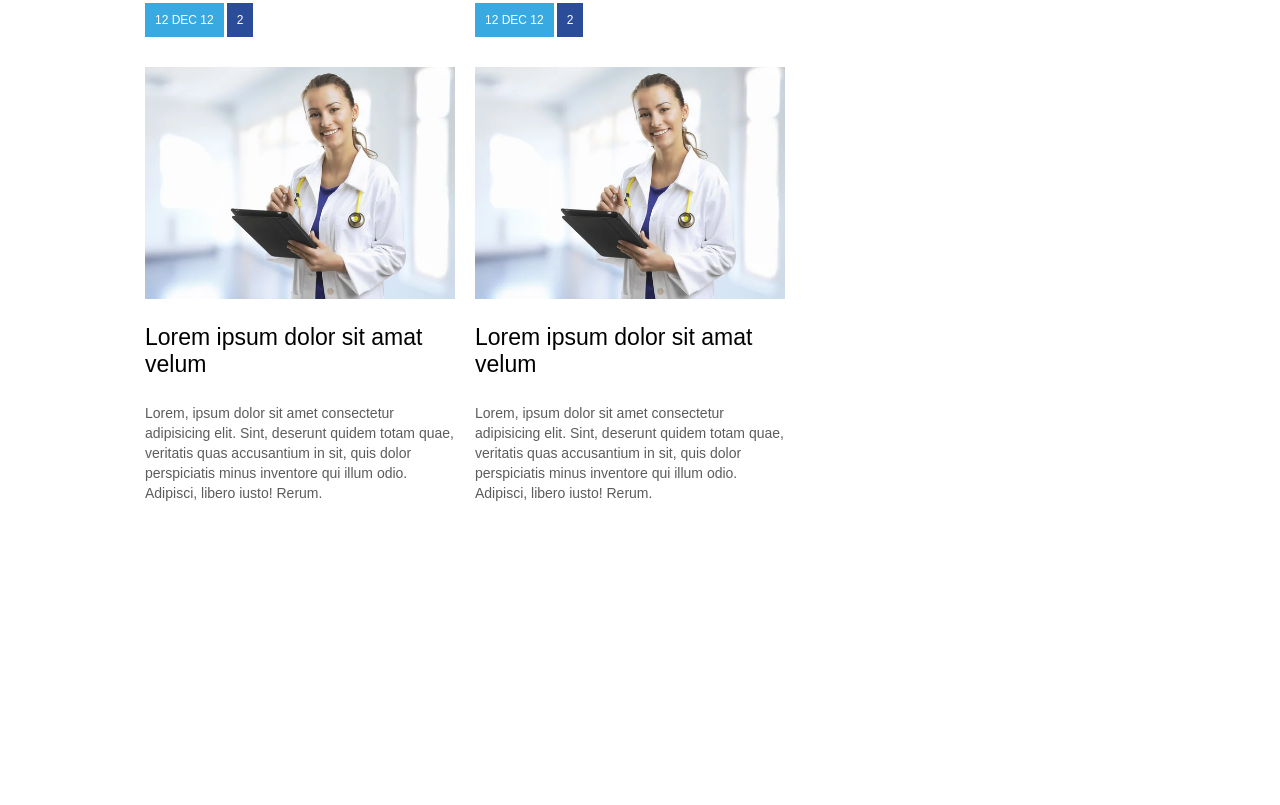
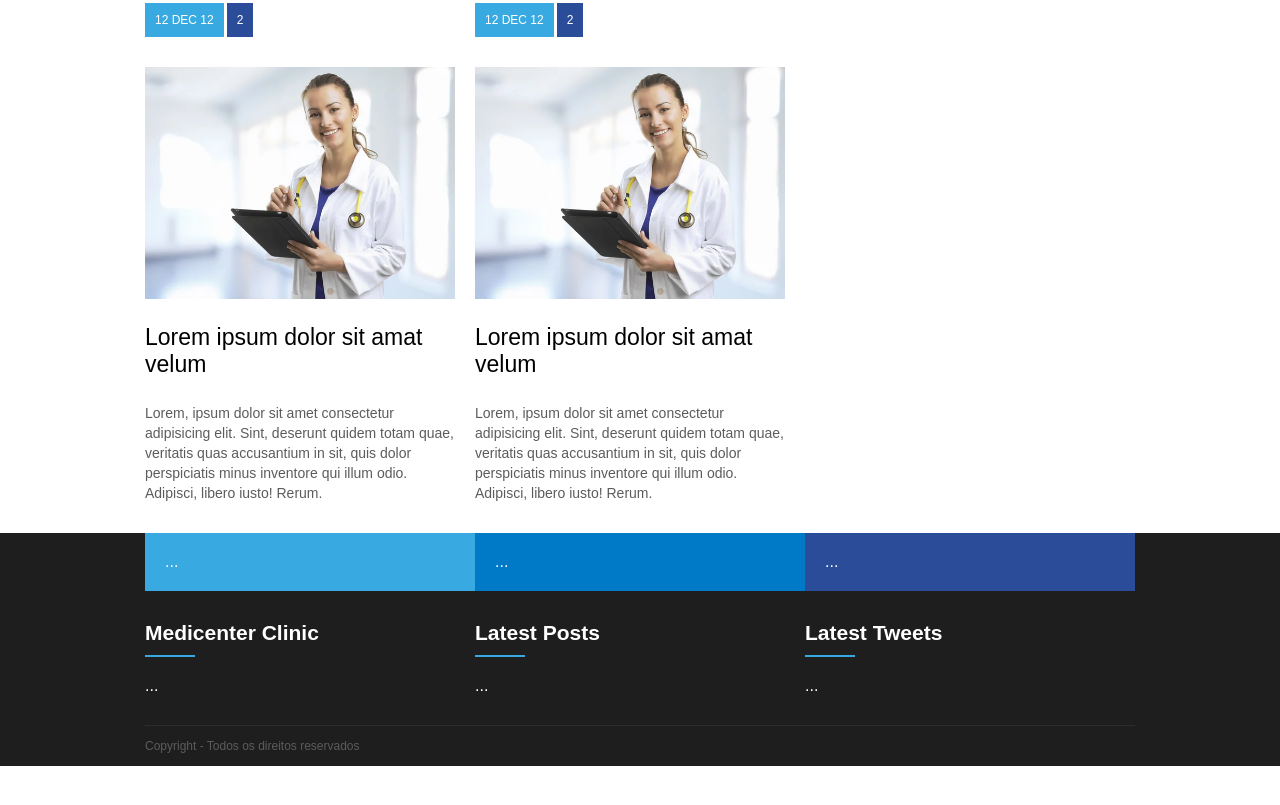
Before and after one commit to israelfxd/Projeto-de-site-com-Flebox-e-HTML-Semantico, a plain HTML site: page index.html in a window 1280 px wide. Shown: the part 1502-2307 px from the top of the page. After the commit the page ends 2268 px from the top, so only its background shows below. Drawn offline with Linux system fonts and the light colour scheme.

Commit message:
Site quase completo

```diff
--- a/assets/css/template.css
+++ b/assets/css/template.css
@@ -4,7 +4,6 @@
 body {
     margin:0;
     padding:0;
-    padding-bottom:300px;
 }
 header {
     display:flex;
@@ -200,3 +199,52 @@ article .news_resume {
     font-size:14px;
     margin-bottom:30px;
 }
+
+footer {
+    background-color:#1e1e1e;
+    display:flex;
+    justify-content:center;
+}
+.footer_menu {
+    display:flex;
+}
+.fm_1, .fm_2, .fm_3 {
+    flex:1;
+    color:#FFFFFF;
+}
+.fm_1 {
+    background-color:#39aae1;
+}
+.fm_2 {
+    background-color:#0079c7;
+}
+.fm_3 {
+    background-color:#2b4c99;
+}
+.footer_menu a {
+    display:block;
+    text-decoration:none;
+    padding:20px;
+    color:#FFFFFF;
+}
+.footer_area {
+    display:flex;
+}
+.footer_areaitem {
+    flex:1;
+    color:#FFFFFF;
+}
+.flexColumn {
+    flex-direction:column;
+}
+footer .widget_title_text {
+    color:#FFFFFF;
+}
+.footer_copy {
+    border-top:1px solid #2c2c2c;
+    height:40px;
+    line-height:40px;
+    color:#5c5c5c;
+    font-size:12px;
+    margin-top:30px;
+}
--- a/index.html
+++ b/index.html
@@ -163,6 +163,65 @@
         </aside>
     </div>
 </section>
+<footer>
+    <div class="container flexColumn">
+        <div class="footer_menu">
+            <div class="fm_1">
+                <a href="">
+                    ...
+                </a>
+            </div>
+            <div class="fm_2">
+                <a href="">
+                    ...
+                </a>
+            </div>
+            <div class="fm_3">
+                <a href="">
+                    ...
+                </a>
+            </div>
+        </div>
+        <div class="footer_area">
+            <div class="footer_areaitem">
+                <div class="widget">
+                    <div class="widget_title">
+                        <div class="widget_title_text">Medicenter Clinic</div>
+                        <div class="widget_title_bar"></div>
+                    </div>
+                    <div class="widget_body">
+                        ...
+                    </div>
+                </div>
+            </div>
+            <div class="footer_areaitem">
+                <div class="widget">
+                    <div class="widget_title">
+                        <div class="widget_title_text">Latest Posts</div>
+                        <div class="widget_title_bar"></div>
+                    </div>
+                    <div class="widget_body">
+                        ...
+                    </div>
+                </div>
+            </div>
+            <div class="footer_areaitem">
+                <div class="widget">
+                    <div class="widget_title">
+                        <div class="widget_title_text">Latest Tweets</div>
+                        <div class="widget_title_bar"></div>
+                    </div>
+                    <div class="widget_body">
+                        ...
+                    </div>
+                </div>
+            </div>
+        </div>
+        <div class="footer_copy">
+            Copyright - Todos os direitos reservados
+        </div>
+    </div>
+</footer>
 
 
 
```
